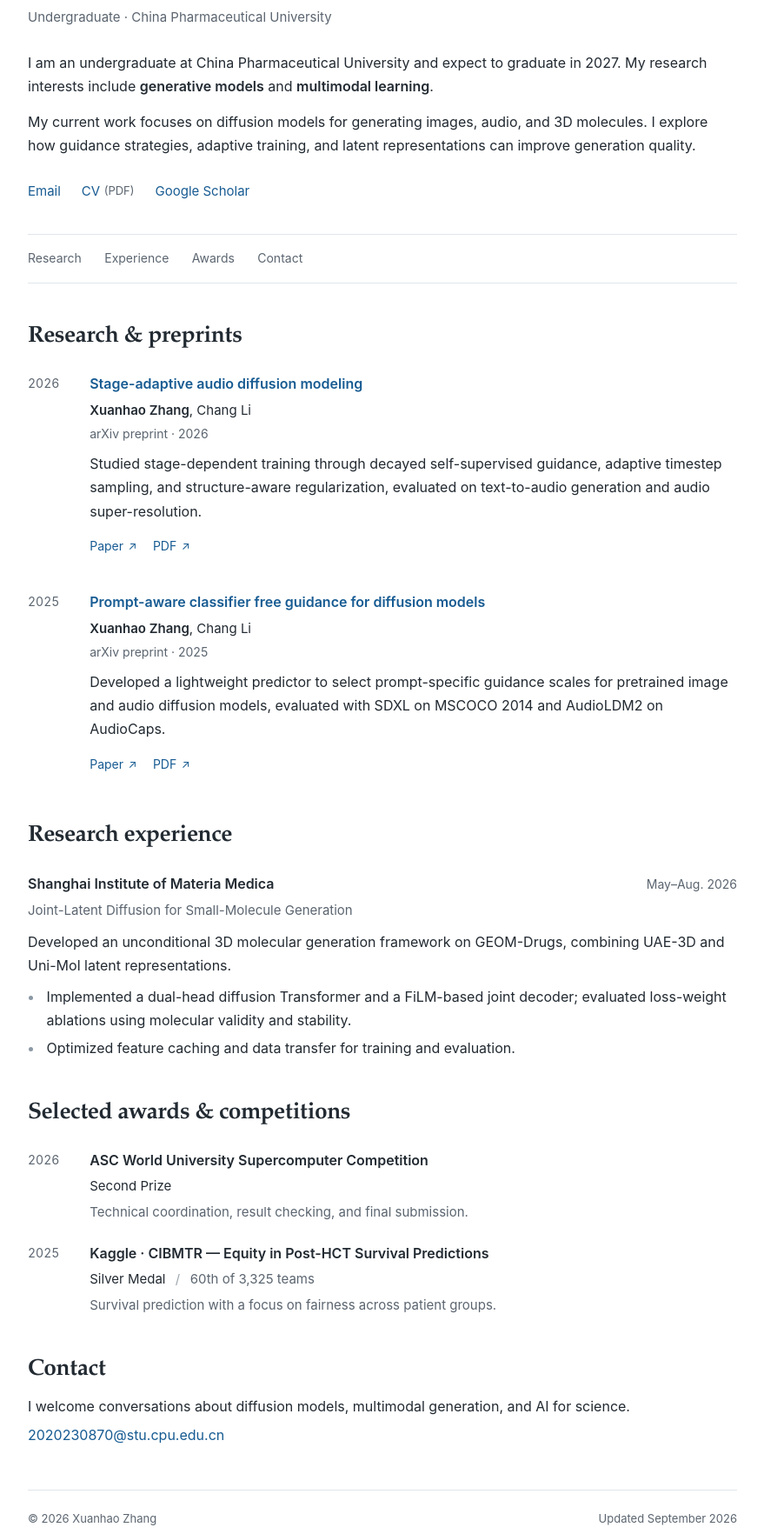
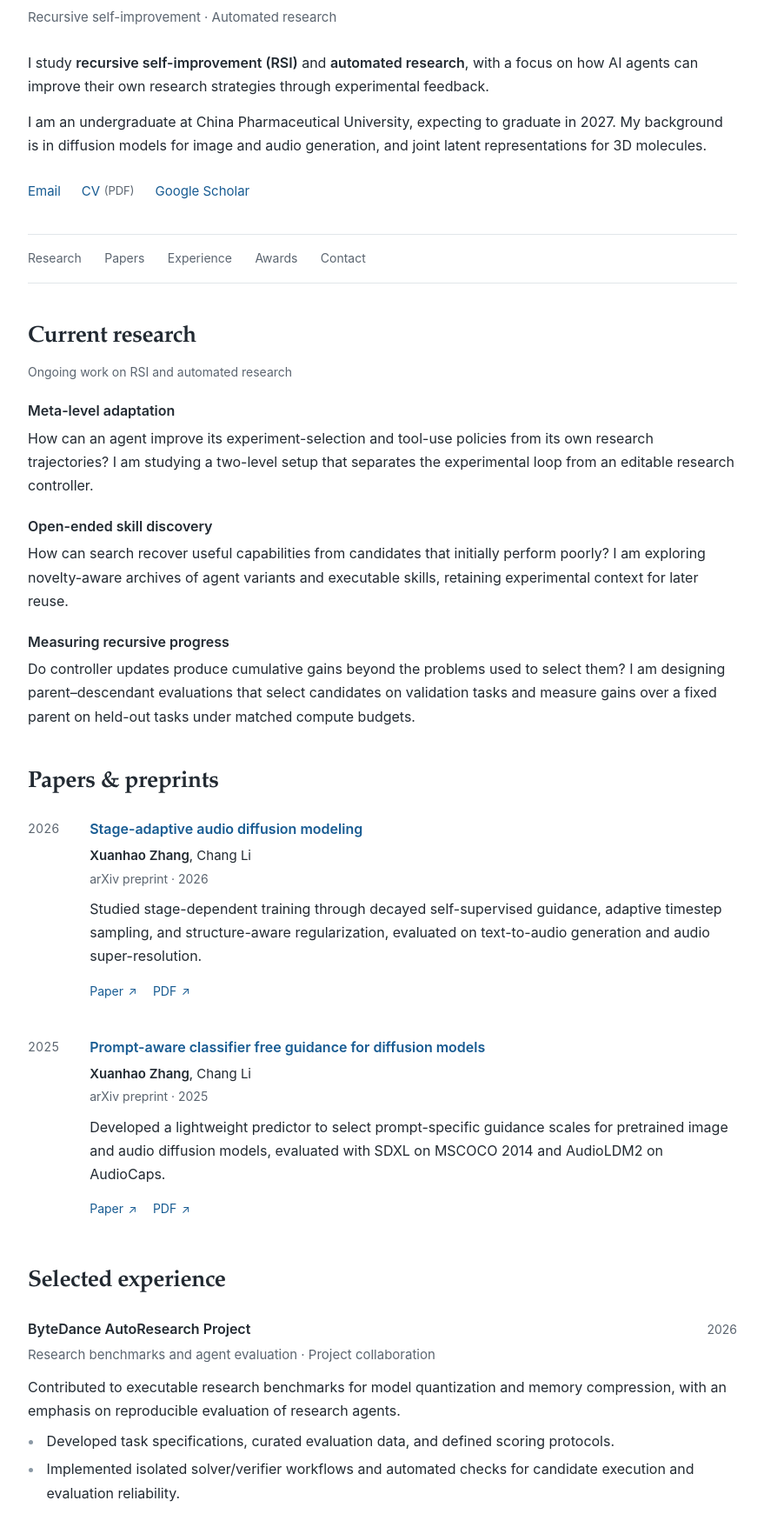
Before and after one commit to Dynemicin-A/Dynemicin-A.github.io, a plain HTML site: page index.html in a window 1280 px wide. Shown: the part 128-1892 px from the top of the page at 87% size, without its empty margins (200-1079 px from the left). Drawn offline with Linux system fonts and the light colour scheme.

Commit message:
Focus academic homepage on recursive self-improvement

```diff
--- a/index.html
+++ b/index.html
@@ -3,19 +3,19 @@
 <head>
   <meta charset="utf-8" />
   <meta name="viewport" content="width=device-width, initial-scale=1" />
-  <meta name="description" content="Xuanhao Zhang is an undergraduate at China Pharmaceutical University working on diffusion models, audio generation, and 3D molecular generation." />
+  <meta name="description" content="Xuanhao Zhang studies recursive self-improvement (RSI) and automated research, focusing on adaptive research agents, open-ended skill discovery, and evaluation of recursive progress." />
   <meta name="author" content="Xuanhao Zhang" />
   <meta name="theme-color" content="#ffffff" />
   <meta property="og:title" content="Xuanhao Zhang" />
-  <meta property="og:description" content="Diffusion models, audio generation, and 3D molecular generation. Research and academic profile of Xuanhao Zhang." />
+  <meta property="og:description" content="Recursive self-improvement, automated research, and generative modeling. Research and academic profile of Xuanhao Zhang." />
   <meta property="og:type" content="profile" />
   <meta property="og:url" content="https://dynemicin-a.github.io/" />
   <meta property="profile:first_name" content="Xuanhao" />
   <meta property="profile:last_name" content="Zhang" />
   <link rel="canonical" href="https://dynemicin-a.github.io/" />
-  <title>Xuanhao Zhang</title>
+  <title>Xuanhao Zhang | Recursive Self-Improvement</title>
   <link rel="icon" href="assets/favicon.svg" type="image/svg+xml" />
-  <link rel="stylesheet" href="styles.css" />
+  <link rel="stylesheet" href="styles.css?v=20261113" />
 </head>
 <body id="top">
   <a class="skip-link" href="#main">Skip to content</a>
@@ -23,27 +23,46 @@
     <header class="profile" id="about">
       <div class="identity">
         <h1>Xuanhao Zhang</h1>
-        <p class="affiliation">Undergraduate · China Pharmaceutical University</p>
+        <p class="affiliation">Recursive self-improvement · Automated research</p>
       </div>
       <div class="bio">
-        <p>I am an undergraduate at China Pharmaceutical University and expect to graduate in 2027. My research interests include <strong>generative models</strong> and <strong>multimodal learning</strong>.</p>
-        <p>My current work focuses on diffusion models for generating images, audio, and 3D molecules. I explore how guidance strategies, adaptive training, and latent representations can improve generation quality.</p>
+        <p>I study <strong>recursive self-improvement (RSI)</strong> and <strong>automated research</strong>, with a focus on how AI agents can improve their own research strategies through experimental feedback.</p>
+        <p>I am an undergraduate at China Pharmaceutical University, expecting to graduate in 2027. My background is in diffusion models for image and audio generation, and joint latent representations for 3D molecules.</p>
       </div>
       <ul class="profile-links" aria-label="Profile links">
         <li><a href="mailto:2020230870@stu.cpu.edu.cn">Email</a></li>
-        <li><a href="https://dynemicin-a.github.io/Xuanhao-Zhang-CV/Xuanhao_Zhang_CV.pdf">CV <span class="link-note">(PDF)</span></a></li>
+        <li><a href="https://dynemicin-a.github.io/Xuanhao-Zhang-CV/Xuanhao_Zhang_CV.pdf?v=20261113">CV <span class="link-note">(PDF)</span></a></li>
         <li><a href="https://scholar.google.com/citations?user=SswjhE4AAAAJ">Google Scholar</a></li>
       </ul>
     </header>
     <nav class="section-nav" aria-label="Sections">
       <a href="#research">Research</a>
+      <a href="#papers">Papers</a>
       <a href="#experience">Experience</a>
       <a href="#awards">Awards</a>
       <a href="#contact">Contact</a>
     </nav>
     <main id="main" tabindex="-1">
       <section class="section" id="research" aria-labelledby="research-title">
-        <h2 id="research-title">Research &amp; preprints</h2>
+        <h2 id="research-title">Current research</h2>
+        <p class="research-status">Ongoing work on RSI and automated research</p>
+        <div class="research-directions">
+          <article class="direction-item">
+            <h3>Meta-level adaptation</h3>
+            <p>How can an agent improve its experiment-selection and tool-use policies from its own research trajectories? I am studying a two-level setup that separates the experimental loop from an editable research controller.</p>
+          </article>
+          <article class="direction-item">
+            <h3>Open-ended skill discovery</h3>
+            <p>How can search recover useful capabilities from candidates that initially perform poorly? I am exploring novelty-aware archives of agent variants and executable skills, retaining experimental context for later reuse.</p>
+          </article>
+          <article class="direction-item">
+            <h3>Measuring recursive progress</h3>
+            <p>Do controller updates produce cumulative gains beyond the problems used to select them? I am designing parent–descendant evaluations that select candidates on validation tasks and measure gains over a fixed parent on held-out tasks under matched compute budgets.</p>
+          </article>
+        </div>
+      </section>
+      <section class="section" id="papers" aria-labelledby="papers-title">
+        <h2 id="papers-title">Papers &amp; preprints</h2>
         <article class="research-item">
           <p class="year"><time datetime="2026">2026</time></p>
           <div class="item-body">
@@ -66,7 +85,19 @@
         </article>
       </section>
       <section class="section" id="experience" aria-labelledby="experience-title">
-        <h2 id="experience-title">Research experience</h2>
+        <h2 id="experience-title">Selected experience</h2>
+        <article class="experience-item">
+          <div class="experience-heading">
+            <h3>ByteDance AutoResearch Project</h3>
+            <p class="date">2026</p>
+          </div>
+          <p class="project-title">Research benchmarks and agent evaluation · Project collaboration</p>
+          <p>Contributed to executable research benchmarks for model quantization and memory compression, with an emphasis on reproducible evaluation of research agents.</p>
+          <ul class="contributions">
+            <li>Developed task specifications, curated evaluation data, and defined scoring protocols.</li>
+            <li>Implemented isolated solver/verifier workflows and automated checks for candidate execution and evaluation reliability.</li>
+          </ul>
+        </article>
         <article class="experience-item">
           <div class="experience-heading">
             <h3>Shanghai Institute of Materia Medica</h3>
@@ -85,7 +116,7 @@
         <ul class="award-list">
           <li>
             <span class="year">2026</span>
-            <div><h3>ASC World University Supercomputer Competition</h3><p class="award-result">Second Prize</p><p class="award-detail">Technical coordination, result checking, and final submission.</p></div>
+            <div><h3>ASC26 Student Supercomputer Challenge</h3><p class="award-result">Second Prize · Preliminary</p><p class="award-detail">Technical coordination, result checking, and final submission.</p></div>
           </li>
           <li>
             <span class="year">2025</span>
@@ -95,11 +126,11 @@
       </section>
       <section class="section contact" id="contact" aria-labelledby="contact-title">
         <h2 id="contact-title">Contact</h2>
-        <p>I welcome conversations about diffusion models, multimodal generation, and AI for science.</p>
+        <p>I welcome conversations about recursive self-improvement, research agents, and open-ended learning.</p>
         <a class="email" href="mailto:2020230870@stu.cpu.edu.cn">2020230870@stu.cpu.edu.cn</a>
       </section>
     </main>
-    <footer><span>© <span id="year">2026</span> Xuanhao Zhang</span><span>Updated September 2026</span></footer>
+    <footer><span>© <span id="year">2026</span> Xuanhao Zhang</span><span>Updated <time datetime="2026-11-13">November 2026</time></span></footer>
   </div>
   <script src="script.js" defer></script>
 </body>
--- a/styles.css
+++ b/styles.css
@@ -36,6 +36,11 @@ h3 a { color: var(--link); }
 .research-item { display: grid; grid-template-columns: 3.3rem minmax(0, 1fr); gap: 1.15rem; }
 .research-item + .research-item { margin-top: 1.9rem; }
 .year { color: var(--muted); font-size: .875rem; line-height: 1.75; font-variant-numeric: tabular-nums; }
+.research-status { margin-top: -.8rem; color: var(--muted); font-size: .875rem; }
+.research-directions { margin-top: 1.25rem; }
+.direction-item + .direction-item { margin-top: 1.3rem; }
+.direction-item p { margin-top: .35rem; }
+.experience-item + .experience-item { margin-top: 1.9rem; }
 .authors { margin-top: .3rem; font-size: .9375rem; }
 .item-meta { margin-top: .15rem; color: var(--muted); font-size: .875rem; }
 .item-body > p:not(.item-meta):not(.authors) { margin-top: .6rem; }
@@ -65,7 +70,7 @@ footer { display: flex; flex-wrap: wrap; justify-content: space-between; gap: .2
   .profile { padding-top: 2.5rem; padding-bottom: 1.1rem; }
   h1 { font-size: 2.4rem; }
   .bio { margin-top: 1.3rem; }
-  .section-nav { column-gap: 1.3rem; }
+  .section-nav { column-gap: .75rem; }
   .section { padding-top: 2.2rem; }
   h2 { font-size: 1.5rem; margin-bottom: 1.2rem; }
   .research-item, .award-list > li { grid-template-columns: 1fr; gap: .35rem; }
@@ -80,6 +85,6 @@ footer { display: flex; flex-wrap: wrap; justify-content: space-between; gap: .2
   .profile { padding-top: 0; }
   .section-nav, .skip-link, footer { display: none; }
   .section { padding-top: 1.5rem; }
-  .research-item, .experience-item, .award-list > li { break-inside: avoid; }
+  .research-item, .direction-item, .experience-item, .award-list > li { break-inside: avoid; }
   a { color: inherit; }
 }
```
Also changed, not shown: 1 other file.
